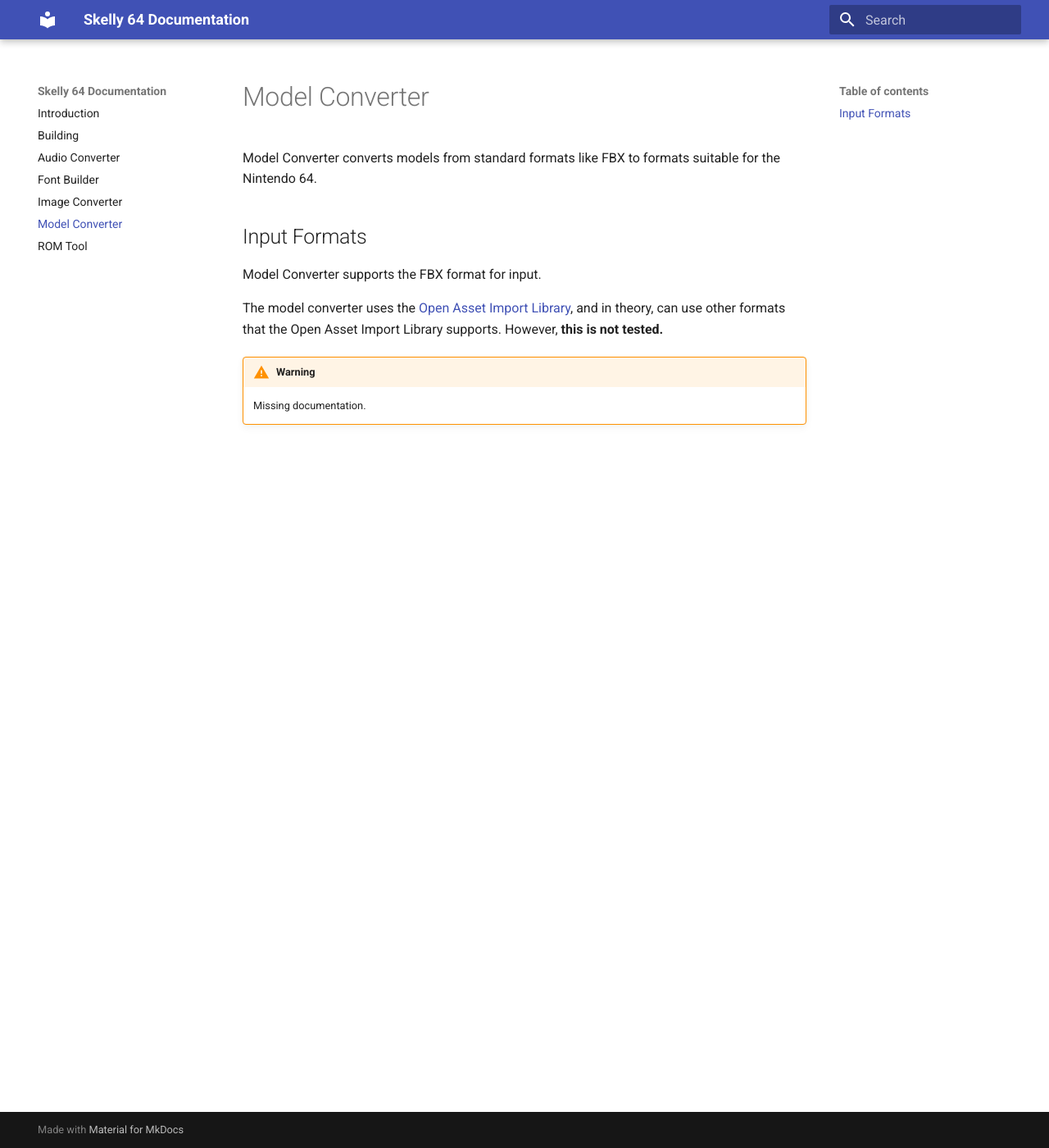
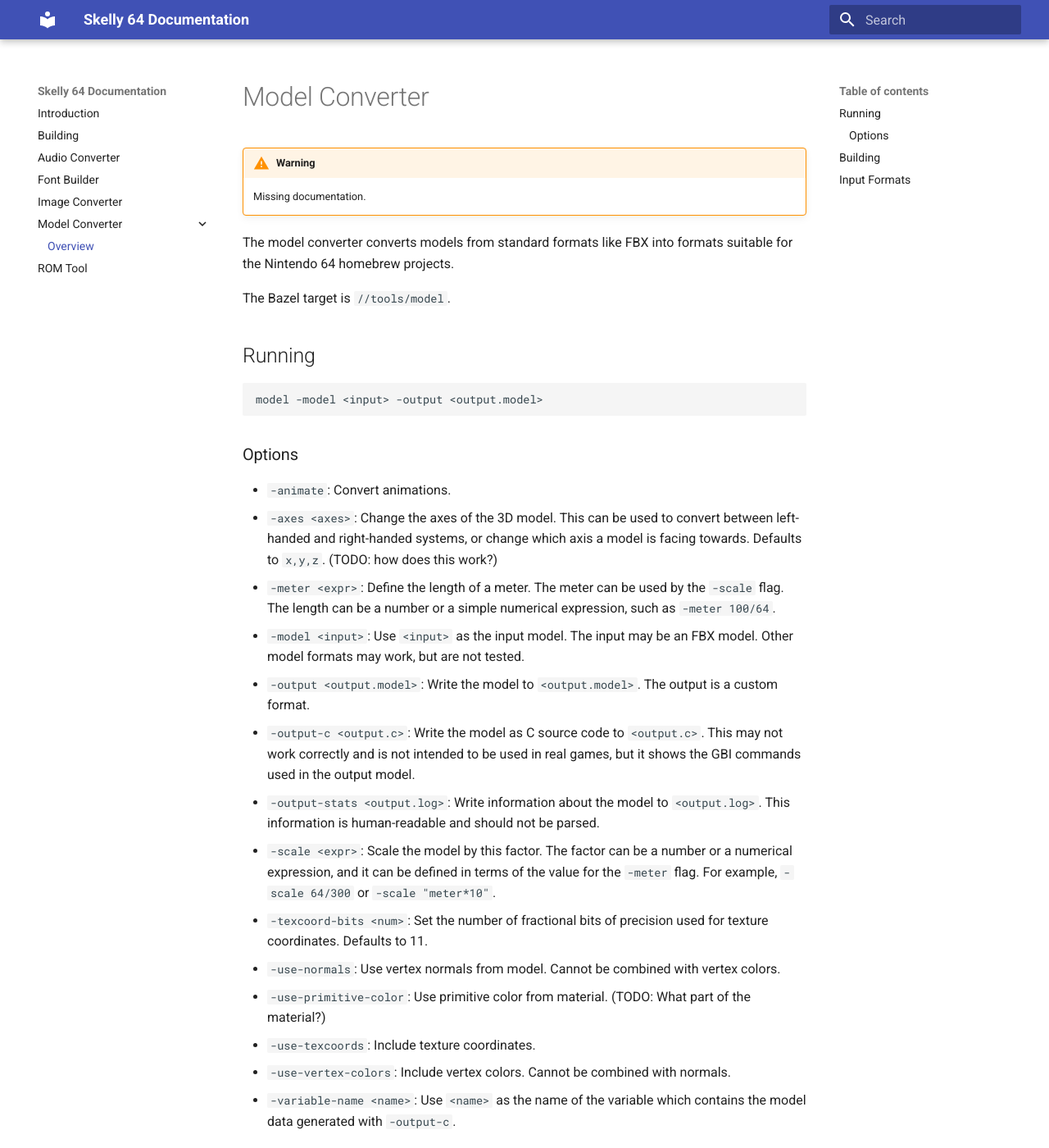
Before and after one commit to depp/skelly64, an MkDocs documentation site: the page built from docs/docs/model.md, in a window 1280 px wide and 1400 px high. Shown: the whole window at 82% size. Built offline with MkDocs 1.6.1 and Material for MkDocs 9.7.7, drawn with Linux system fonts in a browser that asks for light colours; some of the changed text lies outside the part shown.

Commit message:
[Docs] Document model converter

````diff
--- a/docs/docs/model.md
+++ b/docs/docs/model.md
@@ -1,15 +1,56 @@
 # Model Converter
-
-Model Converter converts models from standard formats like FBX to formats suitable for the Nintendo 64.
-
-## Input Formats
-
-Model Converter supports the FBX format for input.
-
-The model converter uses the [Open Asset Import Library][assimp], and in theory, can use other formats that the Open Asset Import Library supports. However, **this is not tested.**
-
-[assimp]: https://www.assimp.org/
 
 !!! warning
 
     Missing documentation.
+
+The model converter converts models from standard formats like FBX into formats suitable for the Nintendo 64 homebrew projects.
+
+The Bazel target is `//tools/model`.
+
+## Running
+
+```
+model -model <input> -output <output.model>
+```
+
+### Options
+
+- `-animate`: Convert animations.
+- `-axes <axes>`: Change the axes of the 3D model. This can be used to convert between left-handed and right-handed systems, or change which axis a model is facing towards. Defaults to `x,y,z`. (TODO: how does this work?)
+- `-meter <expr>`: Define the length of a meter. The meter can be used by the `-scale` flag. The length can be a number or a simple numerical expression, such as `-meter 100/64`.
+- `-model <input>`: Use `<input>` as the input model. The input may be an FBX model. Other model formats may work, but are not tested.
+- `-output <output.model>`: Write the model to `<output.model>`. The output is a custom format.
+- `-output-c <output.c>`: Write the model as C source code to `<output.c>`. This may not work correctly and is not intended to be used in real games, but it shows the GBI commands used in the output model.
+- `-output-stats <output.log>`: Write information about the model to `<output.log>`. This information is human-readable and should not be parsed.
+- `-scale <expr>`: Scale the model by this factor. The factor can be a number or a numerical expression, and it can be defined in terms of the value for the `-meter` flag. For example, `-scale 64/300` or `-scale "meter*10"`.
+- `-texcoord-bits <num>`: Set the number of fractional bits of precision used for texture coordinates. Defaults to 11.
+- `-use-normals`: Use vertex normals from model. Cannot be combined with vertex colors.
+- `-use-primitive-color`: Use primitive color from material. (TODO: What part of the material?)
+- `-use-texcoords`: Include texture coordinates.
+- `-use-vertex-colors`: Include vertex colors. Cannot be combined with normals.
+- `-variable-name <name>`: Use `<name>` as the name of the variable which contains the model data generated with `-output-c`.
+
+## Building
+
+To build,
+
+```shell
+bazel build -c opt //tools/model
+```
+
+This will place the tool in `bazel-bin/tools/model/model`.
+
+## Input Formats
+
+The converter supports the FBX format for input.
+
+!!! note
+
+    The model converter uses the [Open Asset Import Library][assimp], and in theory, can use other formats that the Open Asset Import Library supports. However, **this is not tested.**
+
+[assimp]: https://www.assimp.org/
+
+!!! note
+
+    In the future, glTF may become the recommended format.
--- a/docs/mkdocs.yml
+++ b/docs/mkdocs.yml
@@ -12,5 +12,6 @@
   - Audio Converter: audio.md
   - Font Builder: font.md
   - Image Converter: image.md
-  - Model Converter: model.md
+  - Model Converter:
+    - Overview: model.md
   - ROM Tool: rom.md
````
